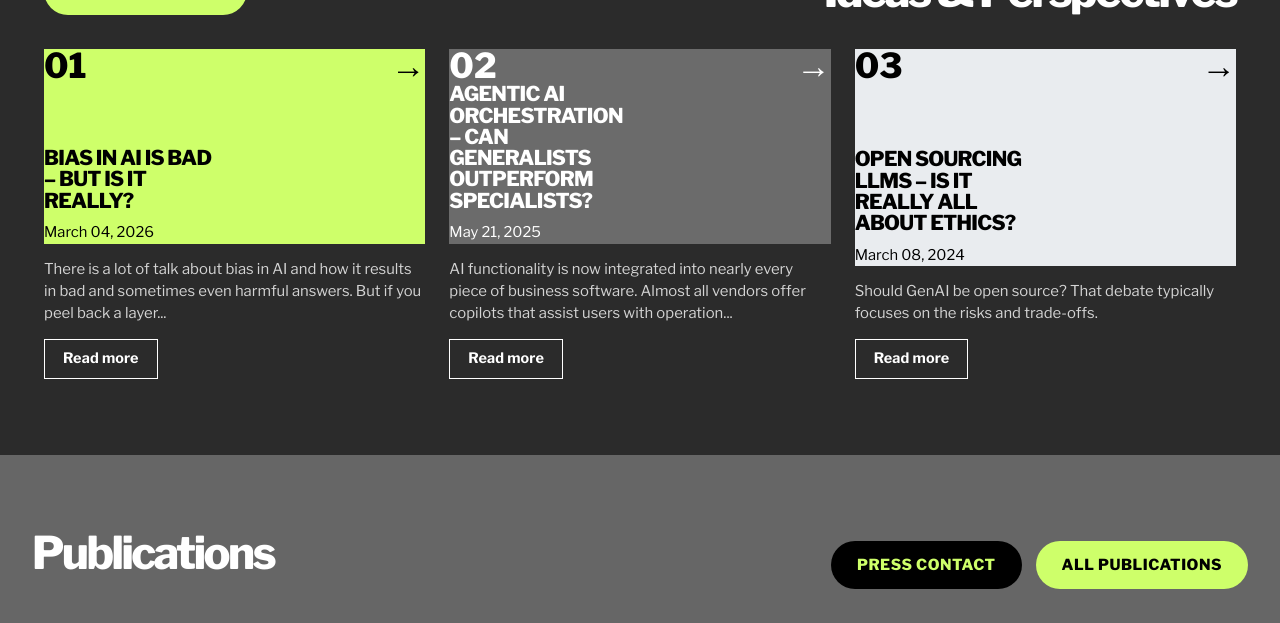
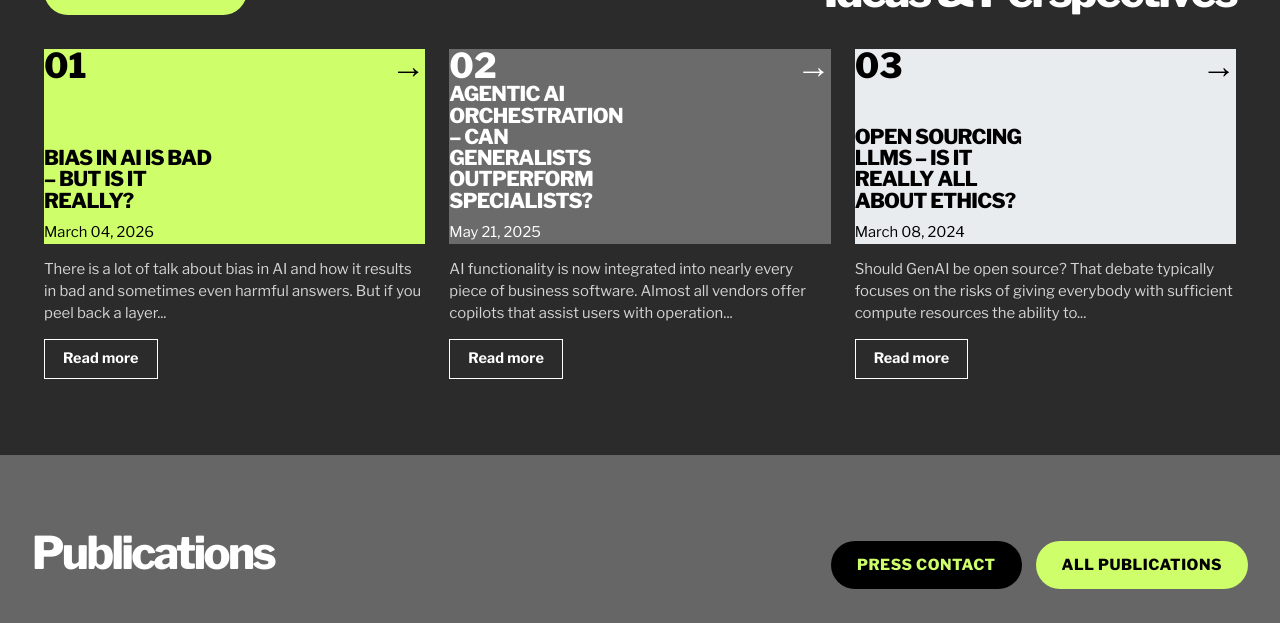
Before and after one commit to lacahelpme/mb, a Jekyll site: the page built from index.html, in a window 1280 px wide and 900 px high, scrolled down 3766 px, cut to the strip 0-623 px from the top of the window. Built offline with Jekyll 4.4.1, drawn with Linux system fonts in a browser that asks for light colours.

Commit message:
Update 2024-03-08-open-sourcing-llms-is-it-really-all-about-ethics.md

```diff
--- a/_musings/2024-03-08-open-sourcing-llms-is-it-really-all-about-ethics.md
+++ b/_musings/2024-03-08-open-sourcing-llms-is-it-really-all-about-ethics.md
@@ -1,7 +1,7 @@
 ---
 title: "Open Sourcing LLMs – is it really all about ethics?"
 date: 2024-03-08
-excerpt: "Should GenAI be open source? That debate typically focuses on the risks and trade-offs."
+excerpt: "Should GenAI be open source? That debate typically focuses on the risks of giving everybody with sufficient compute resources the ability to..."
 author_line: "By Michael R. Berthold"
 lang: en
 seo_title: "Open Sourcing LLMs – is it really all about ethics?"
```
